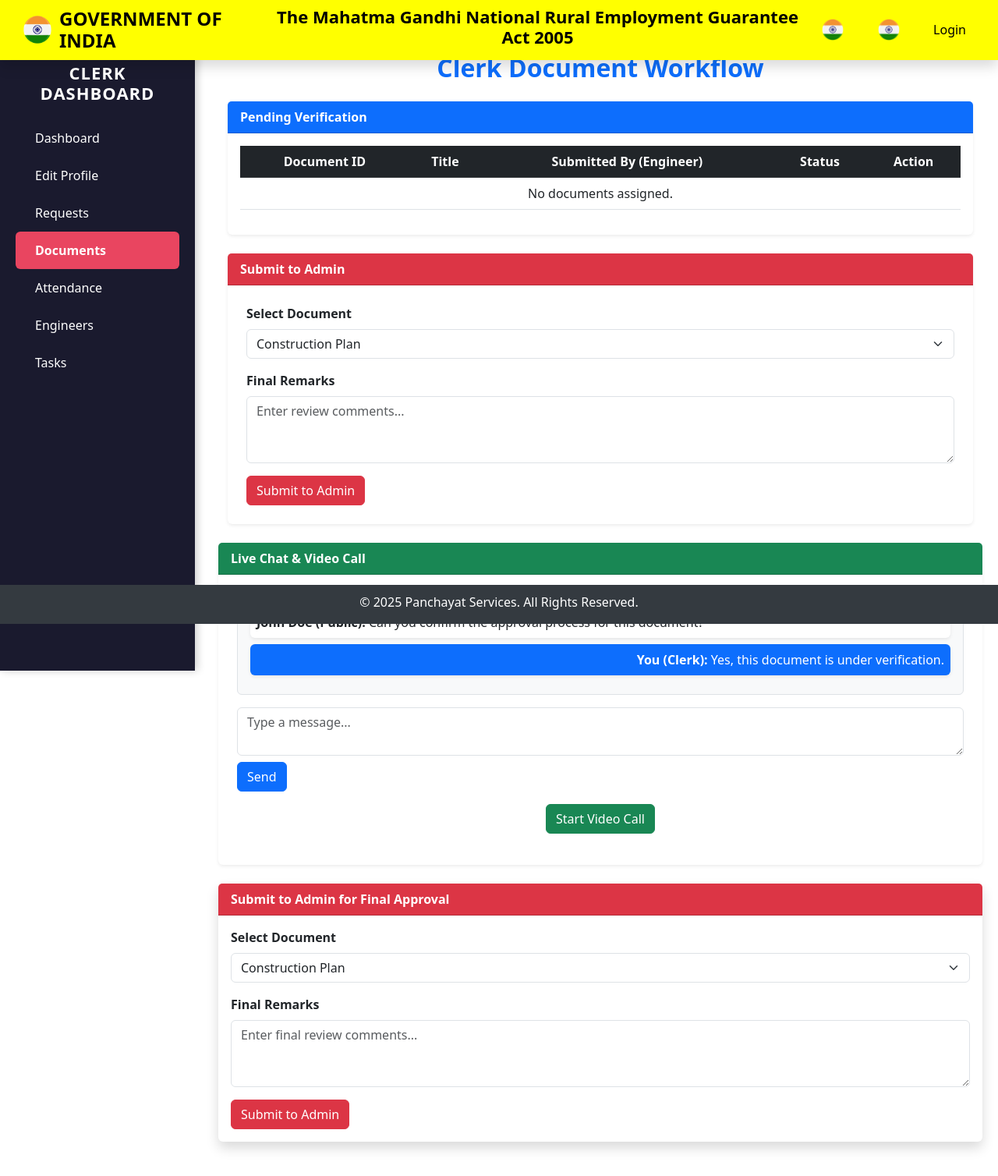
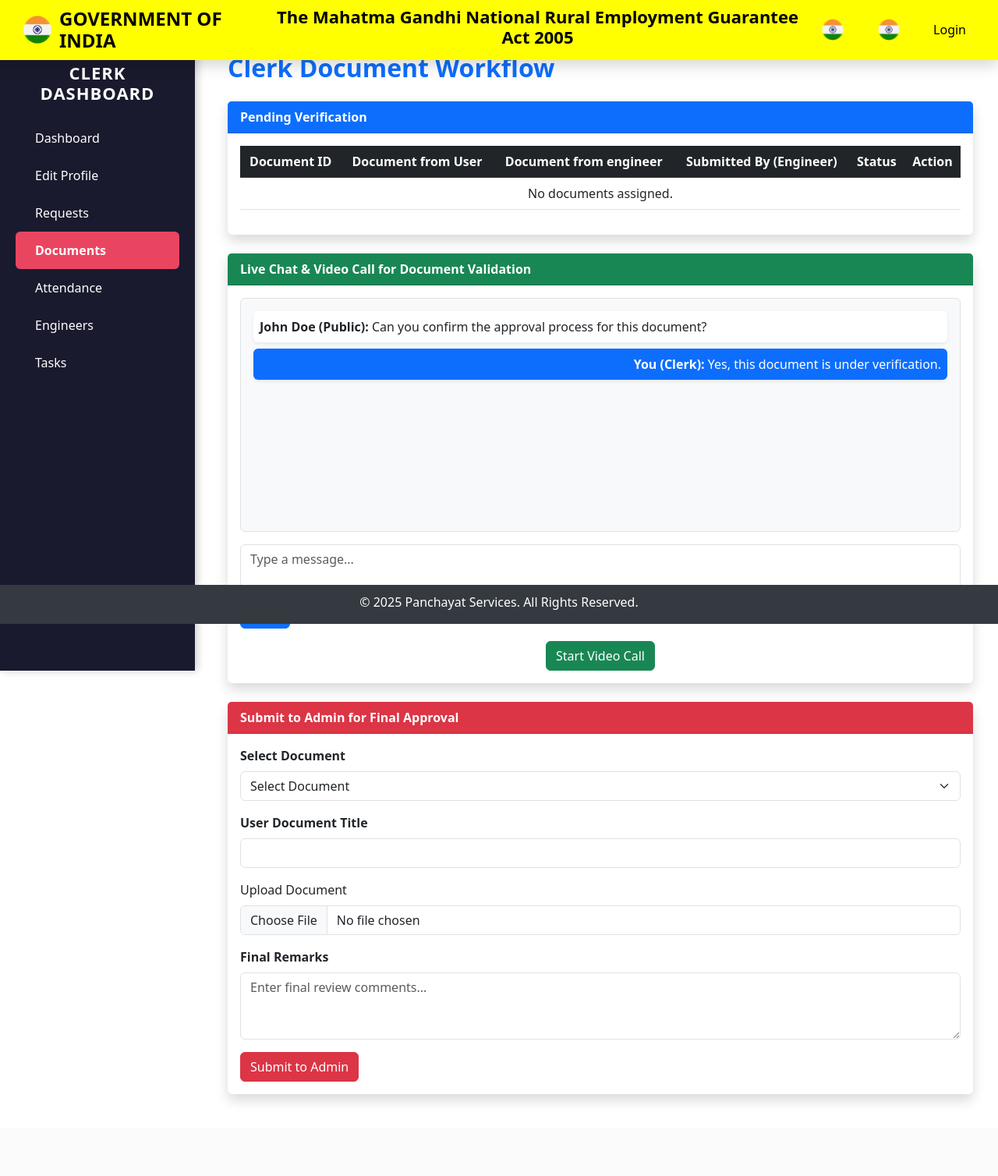
Before and after one commit to Nandakishore-pr/erp, a Django app: page /clerk/document/ in a window 1280 px wide. Shown: the whole page at 78% size. After the commit the page ends 1412 px from the top, so only its background shows below. Run offline with Django 4.2, Linux system fonts and the light colour scheme; data comes from the database, SQL or seed files in the repository; both versions use the stored data as it was after the commit; parts of the project's set-up code (start-up, migrations or seed data) failed here and were passed over.

Commit message:
updated version

```diff
--- a/clerk/templates/clerk/document.html
+++ b/clerk/templates/clerk/document.html
@@ -1,19 +1,27 @@
 {% extends "clerk/base.html" %}
 
 {% block content %}
+<div class="container mt-5">
+    <h2 class="mb-4 text-primary fw-bold">Clerk Document Workflow</h2>
 
-<div class="container mt-5">
-    <h2 class="mb-4 text-primary fw-bold text-center">Clerk Document Workflow</h2>
-
-    <!-- Pending Documents Section -->
-    <div class="card shadow-sm mb-4 border-0 rounded">
+    <!-- Pending Documents from Engineers -->
+    <div class="card shadow mb-4 border-0 rounded">
         <div class="card-header bg-primary text-white fw-bold">Pending Verification</div>
         <div class="card-body">
+            {% if messages %}
+                {% for message in messages %}
+                    <div class="alert alert-{% if message.tags == 'success' %}success{% else %}danger{% endif %} alert-dismissible fade show" role="alert">
+                        {{ message }}
+                        <button type="button" class="btn-close" data-bs-dismiss="alert" aria-label="Close"></button>
+                    </div>
+                {% endfor %}
+            {% endif %}
             <table class="table table-hover text-center align-middle">
                 <thead class="table-dark">
                     <tr>
                         <th>Document ID</th>
-                        <th>Title</th>
+                        <th>Document from User</th>
+                        <th>Document from engineer</th>
                         <th>Submitted By (Engineer)</th>
                         <th>Status</th>
                         <th>Action</th>
@@ -76,33 +84,11 @@
         </div>
     </div>
 
-    <div class="card shadow-sm mb-4 border-0 rounded">
-        <div class="card-header bg-danger text-white fw-bold">Submit to Admin</div>
-        <div class="card-body p-4">
-            <form>
-                <div class="mb-3">
-                    <label for="documentSelect" class="form-label fw-bold">Select Document</label>
-                    <select class="form-select" id="documentSelect">
-                        <option value="1">Construction Plan</option>
-                        <option value="2">Structural Report</option>
-                    </select>
-                </div>
-                <div class="mb-3">
-                    <label for="finalRemarks" class="form-label fw-bold">Final Remarks</label>
-                    <textarea class="form-control" id="finalRemarks" rows="3" placeholder="Enter review comments..."></textarea>
-                </div>
-                <button type="submit" class="btn btn-danger">Submit to Admin</button>
-            </form>
-        </div>
-    </div>
-</div>
-
-
-    <!-- Live Chat & Video Call Section -->
-    <div class="card shadow-sm mb-4 border-0 rounded">
-        <div class="card-header bg-success text-white fw-bold">Live Chat & Video Call</div>
-        <div class="card-body p-4">
-            <div class="chat-container border rounded p-3 bg-light">
+    <!-- Live Chat and Video Call for Public Verification -->
+    <div class="card shadow mb-4 border-0 rounded">
+        <div class="card-header bg-success text-white fw-bold">Live Chat & Video Call for Document Validation</div>
+        <div class="card-body">
+            <div class="chat-container border rounded p-3 bg-light" style="height: 300px; overflow-y: auto;">
                 <div class="chat-message bg-white p-2 rounded shadow-sm mb-2">
                     <strong>John Doe (Public):</strong> Can you confirm the approval process for this document?
                 </div>
@@ -115,9 +101,12 @@
                 <button class="btn btn-primary mt-2">Send</button>
             </div>
             <div class="mt-3 text-center">
-                <button class="btn btn-success" onclick="startJitsiCall()">Start Video Call</button>
+                <button class="btn btn-success" id="startCall">Start Video Call</button>
             </div>
-            <div id="meet" class="mt-3"></div>
+            <div class="video-call-container mt-3 text-center" style="display: none;">
+                <video id="localVideo" autoplay playsinline class="border rounded shadow" width="300" height="200"></video>
+                <video id="remoteVideo" autoplay playsinline class="border rounded shadow" width="300" height="200"></video>
+            </div>
         </div>
     </div>
 
@@ -125,20 +114,51 @@
     <div class="card shadow mb-4 border-0 rounded">
         <div class="card-header bg-danger text-white fw-bold">Submit to Admin for Final Approval</div>
         <div class="card-body">
-            <form>
+            {% if messages %}
+                {% for message in messages %}
+                    <div class="alert alert-{% if message.tags == 'success' %}success{% else %}danger{% endif %} alert-dismissible fade show" role="alert">
+                        {{ message }}
+                        <button type="button" class="btn-close" data-bs-dismiss="alert" aria-label="Close"></button>
+                    </div>
+                {% endfor %}
+            {% endif %}
+            <form method="POST" enctype="multipart/form-data" action = '{% url "submit_clerk_document" %}'>
+                {% csrf_token %}
+
                 <div class="mb-3">
                     <label for="documentSelect" class="form-label fw-bold">Select Document</label>
-                    <select class="form-select" id="documentSelect">
-                        <option value="1">Construction Plan</option>
-                        <option value="2">Structural Report</option>
+                    <select class="form-select" id="documentSelect" name="documentSelect" onchange="updateUserDocumentTitle()">
+                        <option selected disabled>Select Document</option>
+                        {% for document in documents %}
+                            <option value="{{ document.id }}" data-user-title="{{ document.user_document.description }}">
+                                {{ document.description }}
+                            </option>
+                        {% empty %}
+                            <option disabled>No documents available</option>
+                        {% endfor %}
                     </select>
                 </div>
+
+                <div class="mb-3">
+                    <label for="userDocumentTitle" class="form-label fw-bold">User Document Title</label>
+                    <input type="text" class="form-control" id="userDocumentTitle" readonly>
+                </div>
+
+                <div class="mb-3">
+                    <label for="document" class="form-label">Upload Document</label>
+                    <input type="file" class="form-control" id="document" name="additional_document" required>
+                </div>
+
                 <div class="mb-3">
                     <label for="finalRemarks" class="form-label fw-bold">Final Remarks</label>
-                    <textarea class="form-control" id="finalRemarks" rows="3" placeholder="Enter final review comments..."></textarea>
+                    <textarea class="form-control" id="finalRemarks" name="finalRemarks" rows="3" placeholder="Enter final review comments..."></textarea>
                 </div>
+
                 <button type="submit" class="btn btn-danger">Submit to Admin</button>
             </form>
+
+
+
         </div>
     </div>
 </div>
@@ -160,4 +180,55 @@
     }
 </script>
 
+<script>
+    function updateUserDocumentTitle() {
+        var selectElement = document.getElementById("documentSelect");
+        var selectedOption = selectElement.options[selectElement.selectedIndex];
+        var userTitle = selectedOption.getAttribute("data-user-title");
+
+        document.getElementById("userDocumentTitle").value = userTitle || "";
+    }
+</script>
+
+<script>
+    function verifyDocument(documentId) {
+        fetch(`/clerk/verify-document/${documentId}/`, {
+            method: "POST",
+            headers: {
+                "X-CSRFToken": "{{ csrf_token }}",
+                "Content-Type": "application/json"
+            },
+        })
+        .then(response => response.json())
+        .then(data => {
+            if (data.success) {
+                document.getElementById(`status-${documentId}`).innerHTML = '<span class="badge bg-success">Verified</span>';
+                document.getElementById(`document-row-${documentId}`).querySelector("td:last-child").innerHTML = '<span class="text-muted">Verified</span>';
+            } else {
+                alert("Error verifying document.");
+            }
+        });
+    }
+
+    function rejectDocument(documentId) {
+        if (confirm("Are you sure you want to reject this document?")) {
+            fetch(`/clerk/reject-document/${documentId}/`, {
+                method: "DELETE",
+                headers: {
+                    "X-CSRFToken": "{{ csrf_token }}",
+                    "Content-Type": "application/json"
+                },
+            })
+            .then(response => response.json())
+            .then(data => {
+                if (data.success) {
+                    document.getElementById(`document-row-${documentId}`).remove();
+                } else {
+                    alert("Error rejecting document.");
+                }
+            });
+        }
+    }
+</script>
+
 {% endblock content %}
--- a/clerk/urls.py
+++ b/clerk/urls.py
@@ -6,7 +6,7 @@
     path('', views.home, name='clerkhome'),
     path('editprofile/', views.clerk_editprofile, name='clerk_editprofile'),
     path('attendance/', views.attendance, name='attendance'),
-    # path('mark_attendance/',views.mark_attendance,name = 'mark_attendance'),
+    path('mark_attendance/',views.mark_attendance,name = 'mark_attendance'),
     path('document/', views.document, name='document'),
     path('engineer/', views.engineer, name='engineer'),
     path('request/', views.request, name='request'),
@@ -19,6 +19,6 @@
 
     path("request-leave/", views.request_leave, name="request_leave"),  # Add this line
     path("request-leave/", views.request_leave, name="request_leave"),  # Add this line
-
+    # path("leave_status/", views.leave_status, name="leave_status"),
 
     ]
--- a/clerk/views.py
+++ b/clerk/views.py
@@ -85,9 +85,6 @@
         messages.error(request, "Please select a valid image file.")
 
     return redirect('clerk_editprofile')
-
-def attendance(request):
-    return render(request,'clerk/attendance.html')
 
 def document(request):
     clerk_id = request.user.id  # Get the logged-in clerk's ID
@@ -191,6 +188,7 @@
         return redirect('clerk_editprofile')  # Redirect to profile or any desired page
 
     return redirect('clerk_editprofile')
+
 # def mark_attendance(request):
 #     if request.method == "POST":
 #         attendance_type = request.POST.get("attendance_type")
@@ -312,12 +310,14 @@
     # Fetch morning and afternoon attendance records
     morning_attendance = Attendance.objects.filter(clerk=clerk_profile, date=today, session="Morning").first()
     afternoon_attendance = Attendance.objects.filter(clerk=clerk_profile, date=today, session="Afternoon").first()
+    leave_requests = LeaveRequest.objects.filter(clerk=clerk_profile) # Fetch all leave requests
 
     context = {
         "morning_attendance": morning_attendance.status if morning_attendance else None,
         "morning_time": morning_attendance.time.strftime("%I:%M %p") if morning_attendance else None,
         "afternoon_attendance": afternoon_attendance.status if afternoon_attendance else None,
         "afternoon_time": afternoon_attendance.time.strftime("%I:%M %p") if afternoon_attendance else None,
+        "leave_requests":leave_requests
     }
 
     return render(request, "clerk/attendance.html", context)
@@ -347,3 +347,9 @@
         return redirect("attendance")  # Redirect back to attendance page
 
     return render(request, "attendance.html")
+
+# def leave_status(request):
+
+#     leave_requests = LeaveRequest.objects.filter(user=request.user) # Fetch all leave requests
+#     print(leave_requests)
+#     return render(request, 'clerk/attendance.html', {'leave_requests': leave_requests})
--- a/panchayath_ad/urls.py
+++ b/panchayath_ad/urls.py
@@ -18,7 +18,8 @@
     path('approve-document/<int:doc_id>/', views.approve_clerk_document, name='approve_clerk_document'),
     path('reject-document/<int:doc_id>/', views.reject_clerk_document, name='reject_clerk_document'),
     # path("leave-requests/", views.admin_leave_requests, name="admin_leave_requests"),
-    path("approve-leave/<int:leave_id>/", views.approve_leave, name="approve_leave"),
-    path("reject-leave/<int:leave_id>/", views.reject_leave, name="reject_leave"),
+    # path("approve-leave/<int:leave_id>/", views.approve_leave, name="approve_leave"),
+    # path("reject-leave/<int:leave_id>/", views.reject_leave, name="reject_leave"),
+    path('leave-action/', views.leave_action, name='leave_action'),
 
 ]
--- a/panchyath_management_system/settings.py
+++ b/panchyath_management_system/settings.py
@@ -43,7 +43,7 @@
     'clerk',
     'panchayath_ad',
     'common',
-    'django_extensions',
+
 ]
 
 MIDDLEWARE = [
```
Also changed, not shown: clerk/models.py (+17 -0 lines), clerk/templates/clerk/attendance.html (+37 -2 lines), panchayath_ad/templates/panchayath_officer/manage.html (+32 -4 lines), panchayath_ad/views.py (+19 -24 lines), clerk/migrations/0009_merge_0005_leaverequest_0008_clerkdocument_status.py (added), db.sqlite3 (added), media/clerk_documents/2/WhatsApp_Image_2025-03-09_at_20.37.21.jpeg (added), media/engineer_documents/3/WhatsApp_Image_2025-03-09_at_20.37.21.jpeg (added), media/profile_images/clerk/ronaldo/IMG_20250227_171438.jpg (added), media/user_documents/5/bellicon.png (added), 1 other file.
